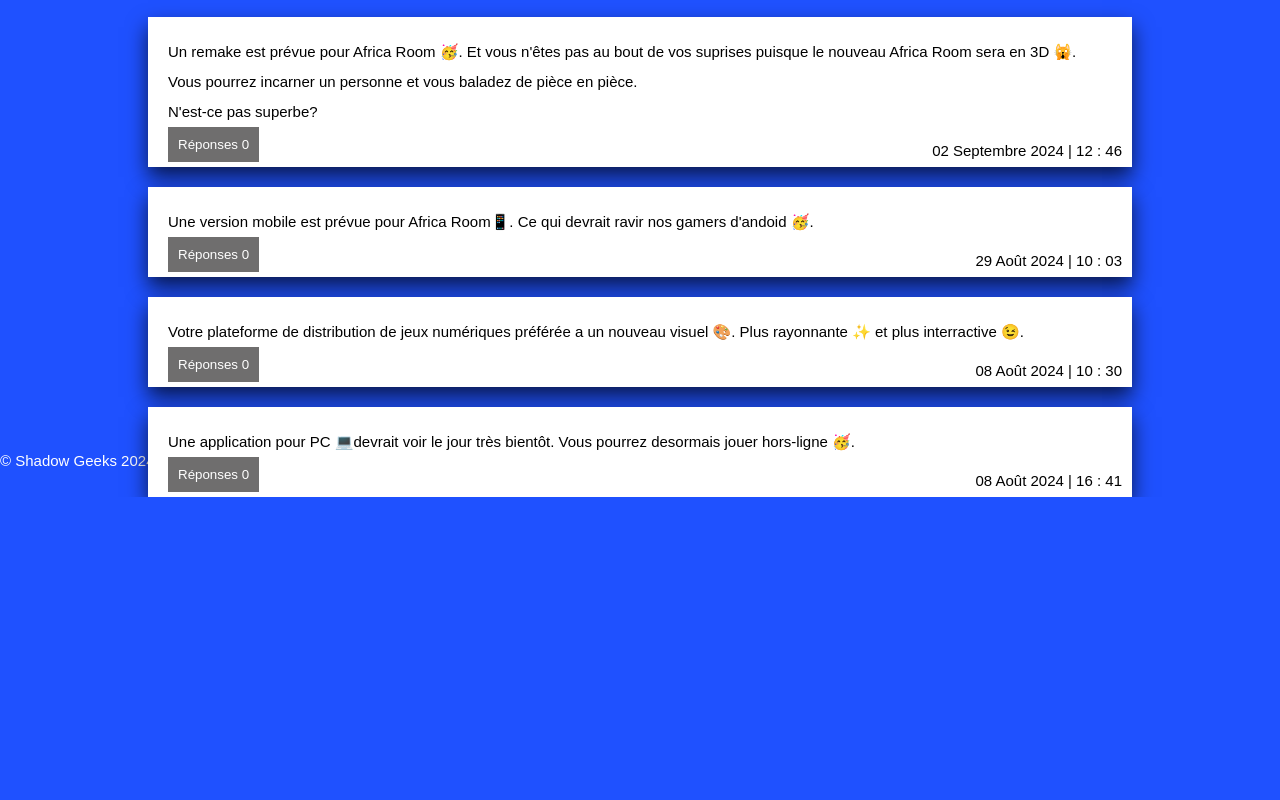
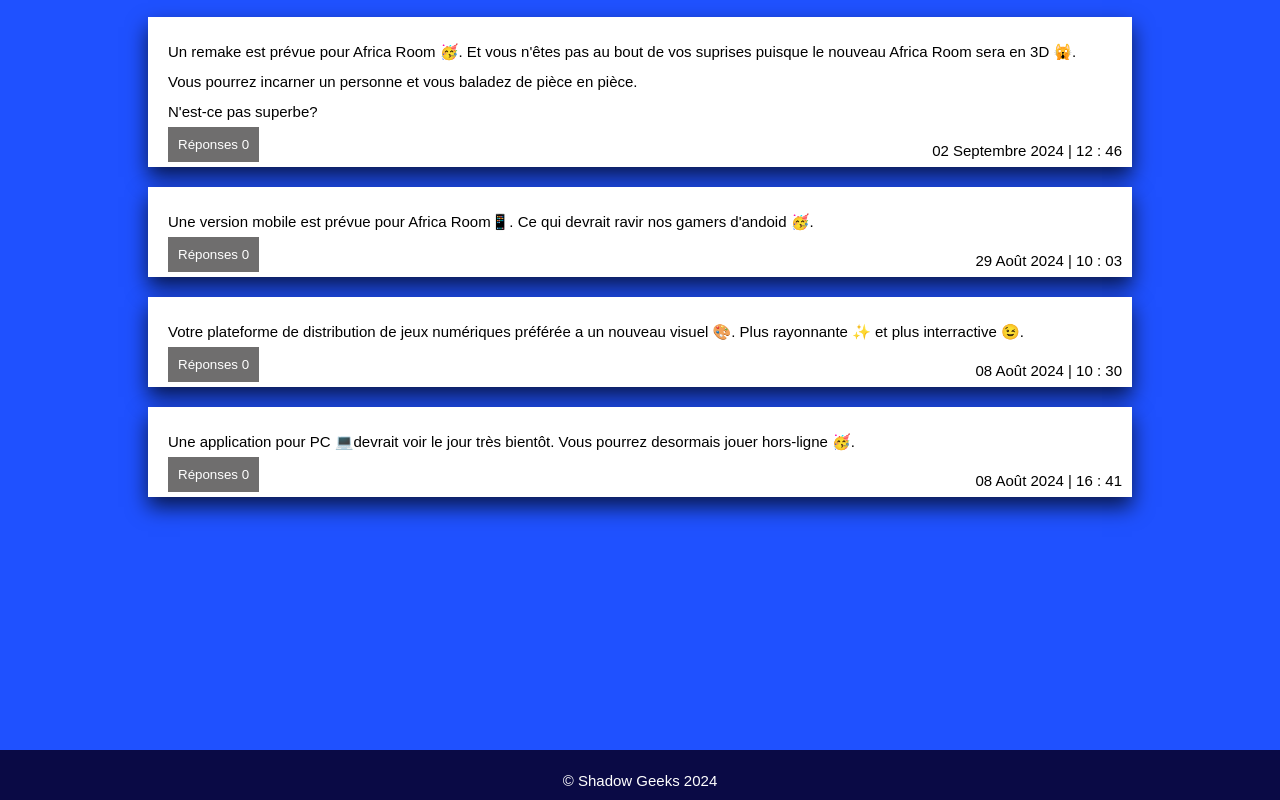
Before and after one commit to yannArmelGALLIE/Shadow-Geeks, a plain HTML site: page index.html in a window 1280 px wide. Shown: the part 650-1450 px from the top of the page. Before the commit the page ends 1147 px from the top, so only its background shows below. Drawn offline with Linux system fonts and the light colour scheme.

Commit message:
Adding style to the footer

```diff
--- a/css/style.css
+++ b/css/style.css
@@ -28,6 +28,8 @@ ul {
     list-style: none;
 }
 
+
+
 .container-nav {
     width: 100%;
     position: fixed;
@@ -37,7 +39,10 @@ ul {
 
 .container-main {
     padding-top: 100px;
+    padding-bottom: 300px;
 }
+
+
 
 /* Navigation bar */
 header {
@@ -193,3 +198,13 @@ height: 80%;
    right: 10px;
    bottom: 1px;
 }
+
+/* Footer */
+
+.container-footer{
+    width: 100%;
+    text-align: center;
+    background: var(--secondary-color);
+    height: 50px;
+    padding: 20px 0px;
+}
```
